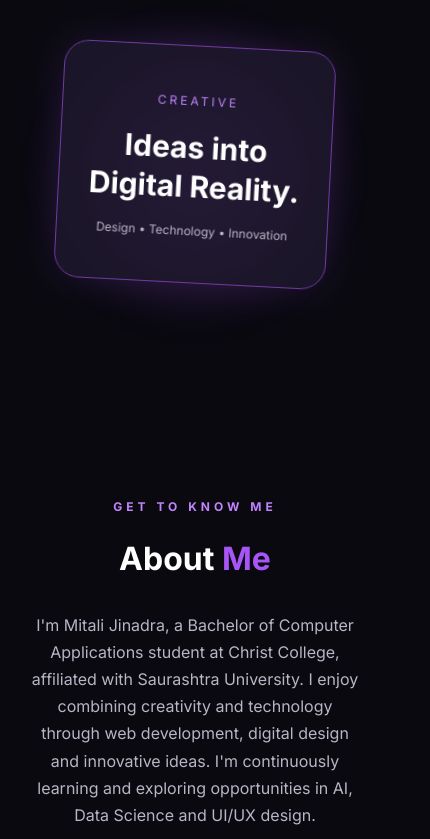
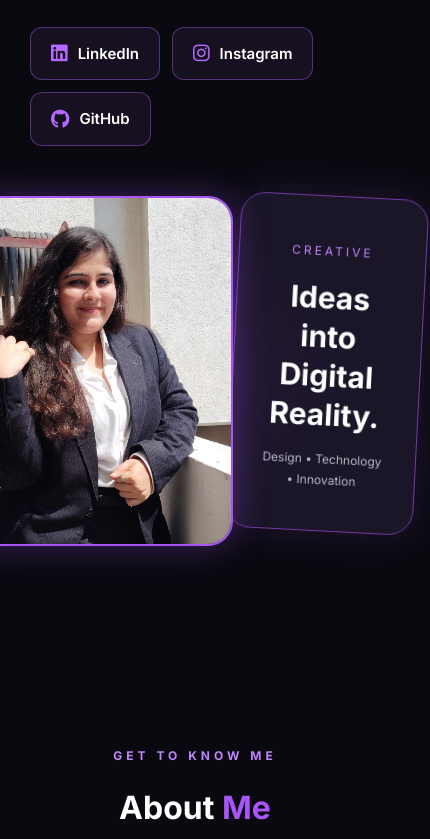
Before and after one commit to MitaliJinadra/Mitali-Portfolio, a plain HTML site: page index.html in a window 390 px wide. Shown: the part 684-1523 px from the top of the page, 430 px wide, since content can reach past the window. Drawn offline with Linux system fonts and the light colour scheme.

Commit message:
Improve portfolio and mobile layout

```diff
--- a/index.html
+++ b/index.html
@@ -14,6 +14,7 @@
 
     <!-- CSS File -->
     <link rel="stylesheet" href="style.css">
+    <link rel="stylesheet" href="https://cdnjs.cloudflare.com/ajax/libs/font-awesome/6.7.2/css/all.min.css">
 </head>
 
 <body>
@@ -56,10 +57,32 @@
                 <a href="#contact" class="secondary-btn">Contact Me</a>
             </div>
 
+
+<div class="social-links">
+    <a href="https://www.linkedin.com/in/mitali-jinadra-56059240b/" target="_blank" rel="noopener noreferrer">
+        <i class="fa-brands fa-linkedin"></i>
+        <span>LinkedIn</span>
+    </a>
+
+    <a href="https://www.instagram.com/mitalijinaadra_121/" target="_blank" rel="noopener noreferrer">
+        <i class="fa-brands fa-instagram"></i>
+        <span>Instagram</span>
+    </a>
+
+    <a href="https://github.com/MitaliJinadra" target="_blank" rel="noopener noreferrer">
+        <i class="fa-brands fa-github"></i>
+        <span>GitHub</span>
+    </a>
+</div>
+
+
         </div>
 
         <div class="hero-decoration">
             <div class="glow-circle"></div>
+
+            <img src="profile.jpg" alt="Mitali Jinadra" class="profile-photo">
+
             <div class="hero-card">
                 <span>CREATIVE</span>
                 <h3>Ideas into<br>Digital Reality.</h3>
@@ -114,21 +137,21 @@
             <div class="project-card">
                 <span class="project-number">01</span>
                 <h3>TrustEdu – Fraud Detection</h3>
-                <p>A technology project focused on fraud detection.</p>
+                <p>An AI-focused project designed to explore fraud detection and support the identification of potentially fraudulent activities.</p>
                 <span class="project-tag">AI / Technology</span>
             </div>
 
             <div class="project-card">
                 <span class="project-number">02</span>
                 <h3>Student Management System</h3>
-                <p>A project designed around student information management.</p>
+                <p>A web-based project designed to organise and manage student information, making academic record management easier.</p>
                 <span class="project-tag">Web Development</span>
             </div>
 
             <div class="project-card">
                 <span class="project-number">03</span>
                 <h3>Bhagwati Gold Website</h3>
-                <p>A jewellery website created using WordPress.</p>
+                <p>A jewellery website developed using WordPress, featuring product pages, an About section and a contact form.</p>
                 <span class="project-tag">WordPress</span>
             </div>
 
--- a/style.css
+++ b/style.css
@@ -467,3 +467,65 @@ footer {
     opacity: 1;
     transform: translateY(0);
 }
+
+
+/* PROFILE PHOTO */
+.profile-photo {
+    width: 280px;
+    height: 350px;
+    object-fit: cover;
+    object-position: center top;
+    border-radius: 25px;
+    border: 2px solid #a855f7;
+    box-shadow: 0 0 35px rgba(168, 85, 247, 0.35);
+    position: relative;
+    z-index: 2;
+    transition: transform 0.3s ease;
+}
+
+.profile-photo:hover {
+    transform: translateY(-8px);
+}
+
+/* PROFESSIONAL SOCIAL MEDIA BUTTONS */
+.social-links {
+    display: flex;
+    flex-wrap: wrap;
+    gap: 12px;
+    margin-top: 30px;
+}
+
+.social-links a {
+    display: inline-flex;
+    align-items: center;
+    gap: 10px;
+    padding: 13px 20px;
+    background: rgba(181, 106, 255, 0.08);
+    border: 1px solid rgba(181, 106, 255, 0.4);
+    border-radius: 12px;
+    color: #ffffff;
+    text-decoration: none;
+    font-size: 15px;
+    font-weight: 600;
+    transition: all 0.3s ease;
+}
+
+.social-links a i {
+    font-size: 19px;
+    color: #b56aff;
+}
+
+.social-links a:hover {
+    background: rgba(181, 106, 255, 0.18);
+    border-color: #b56aff;
+    transform: translateY(-4px);
+    box-shadow: 0 5px 20px rgba(181, 106, 255, 0.2);
+}
+/* Adjust spacing between About and Skills */
+#about {
+    padding-bottom: 35px;
+}
+
+#skills {
+    padding-top: 35px;
+}
```
Also changed, not shown: profile.jpg (added).
